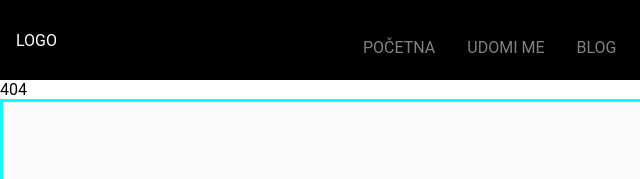
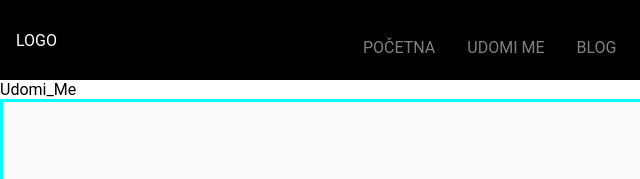
Before and after one commit to FilipIvic/HCI_Seminar, a Gatsby site: page /udomi in a window 1280 px wide. Before the commit this address had no page. Shown: the top 179 px of the page, 0-640 px from the left. Built offline with nearby package versions, Linux system fonts and the light colour scheme; Gatsby itself is replaced by a stand-in of ours.

Commit message:
Dodane sve stranice

```diff
--- a/src/components/Header/Header.js
+++ b/src/components/Header/Header.js
@@ -2,7 +2,7 @@
 import styles from './style.module.css'
 import styled from 'styled-components'
 import Button from '../Button/Button'
-import menuData from '../../data/menuData'
+import menuData from '../../data/constants/menuData'
 
 import {AnchorLink} from 'gatsby-plugin-anchor-links'
 import {Link}  from 'gatsby'
--- /dev/null
+++ b/src/pages/udomi.js
@@ -0,0 +1,10 @@
+import React from "react"
+import Layout from "../components/Layout/Layout"
+
+const UdomiMePage = () => (
+  <Layout>
+    Udomi_Me
+  </Layout>
+)
+
+export default UdomiMePage
```
Also changed, not shown: src/pages/blog.js (added, +10 -0 lines), src/data/constants/menuData.js (renamed from src/data/menuData.js).
